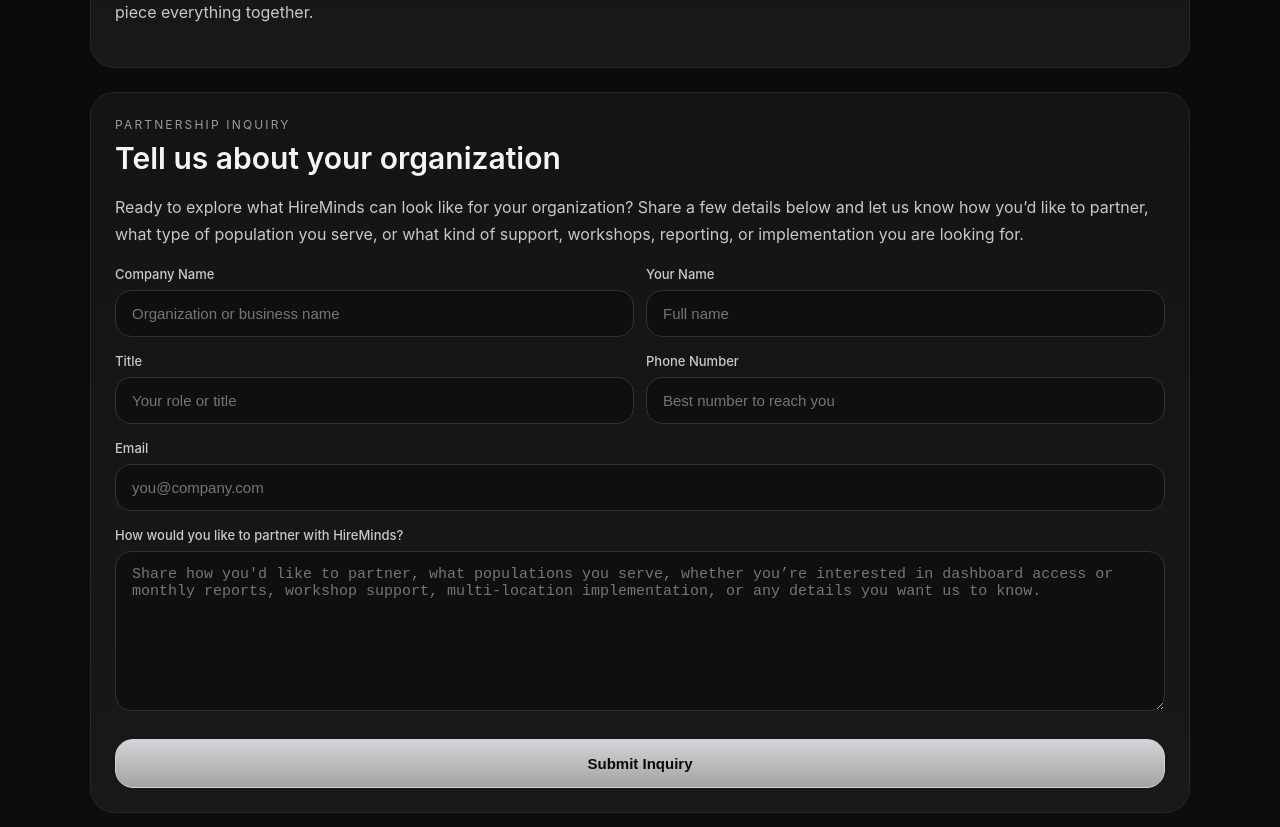
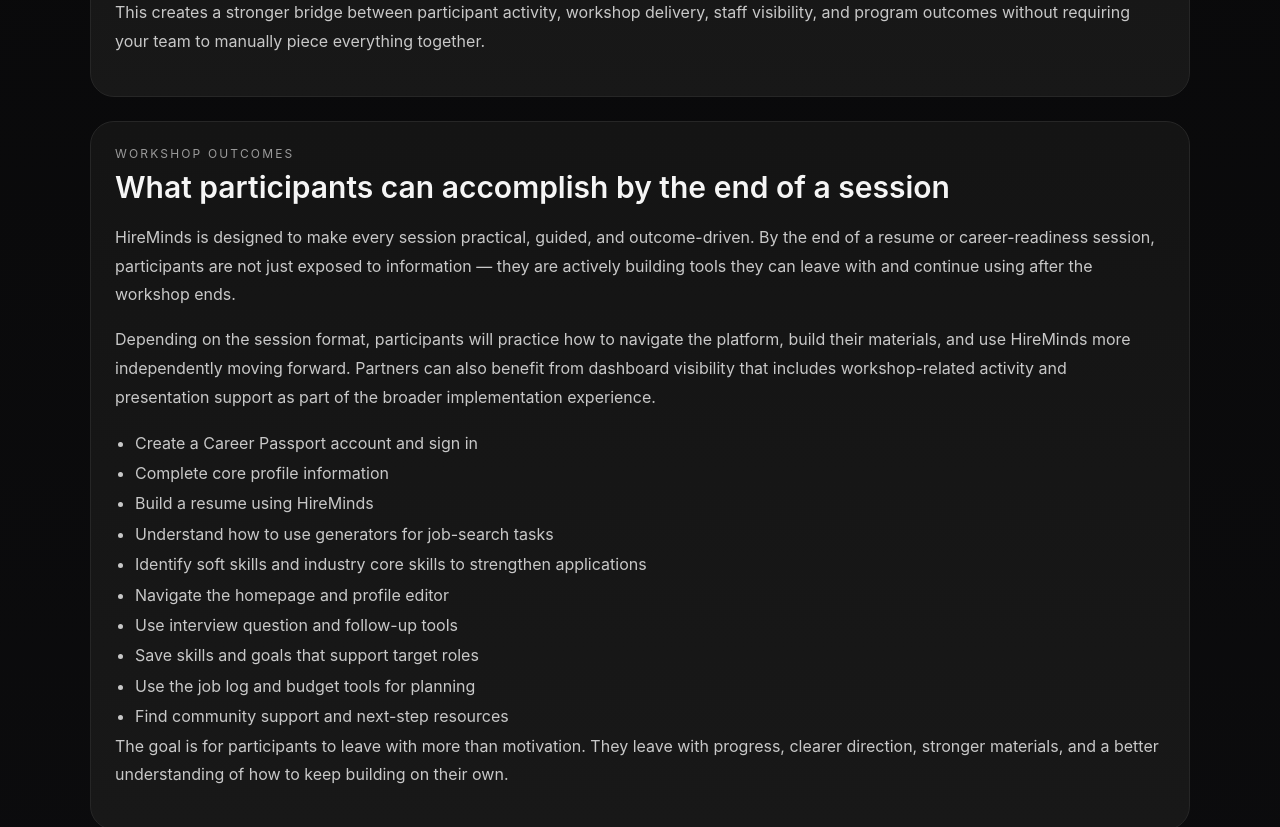
Before and after one commit to UrMizery/hireminds-platform, a Next.js app: page /partner-with-hireminds in a window 1280 px wide. Shown: the part 2320-3147 px from the top of the page. Built offline with nearby package versions, Linux system fonts and the light colour scheme; no server answers.

Commit message:
Update page.tsx

```diff
--- a/app/partner-with-hireminds/page.tsx
+++ b/app/partner-with-hireminds/page.tsx
@@ -182,15 +182,51 @@ complete workforce-readiness experience with less stress and more consistency.
 <p style={styles.paragraph}>
 One of the strongest benefits of partnering with HireMinds is visibility. Partners can gain access to a live dashboard or
 monthly usage reports showing how participants are engaging with the platform, what tools they are using, and where there
-may be opportunities for stronger follow-up or support.
+may be opportunities for stronger follow-up or support. Dashboard access can also support workshop visibility by tying
+participant activity back to presentations, guided sessions, and implementation efforts.
 </p>
 <p style={styles.paragraph}>
 For organizations that prefer a more hands-off reporting experience, HireMinds can also include a designated project
 manager to help monitor usage, organize reporting, and provide structured updates on your behalf.
 </p>
 <p style={styles.paragraph}>
-This creates a stronger bridge between participant activity, staff visibility, and program outcomes without requiring your
-team to manually piece everything together.
+This creates a stronger bridge between participant activity, workshop delivery, staff visibility, and program outcomes without
+requiring your team to manually piece everything together.
+</p>
+</section>
+
+<section style={styles.infoCard}>
+<p style={styles.sectionKicker}>Workshop outcomes</p>
+<h2 style={styles.sectionTitle}>What participants can accomplish by the end of a session</h2>
+
+<p style={styles.paragraph}>
+HireMinds is designed to make every session practical, guided, and outcome-driven. By the end of a resume or career-readiness
+session, participants are not just exposed to information — they are actively building tools they can leave with and continue
+using after the workshop ends.
+</p>
+
+<p style={styles.paragraph}>
+Depending on the session format, participants will practice how to navigate the platform, build their materials, and use
+HireMinds more independently moving forward. Partners can also benefit from dashboard visibility that includes workshop-related
+activity and presentation support as part of the broader implementation experience.
+</p>
+
+<ul style={styles.list}>
+<li>Create a Career Passport account and sign in</li>
+<li>Complete core profile information</li>
+<li>Build a resume using HireMinds</li>
+<li>Understand how to use generators for job-search tasks</li>
+<li>Identify soft skills and industry core skills to strengthen applications</li>
+<li>Navigate the homepage and profile editor</li>
+<li>Use interview question and follow-up tools</li>
+<li>Save skills and goals that support target roles</li>
+<li>Use the job log and budget tools for planning</li>
+<li>Find community support and next-step resources</li>
+</ul>
+
+<p style={styles.paragraph}>
+The goal is for participants to leave with more than motivation. They leave with progress, clearer direction, stronger materials,
+and a better understanding of how to keep building on their own.
 </p>
 </section>
 
```
